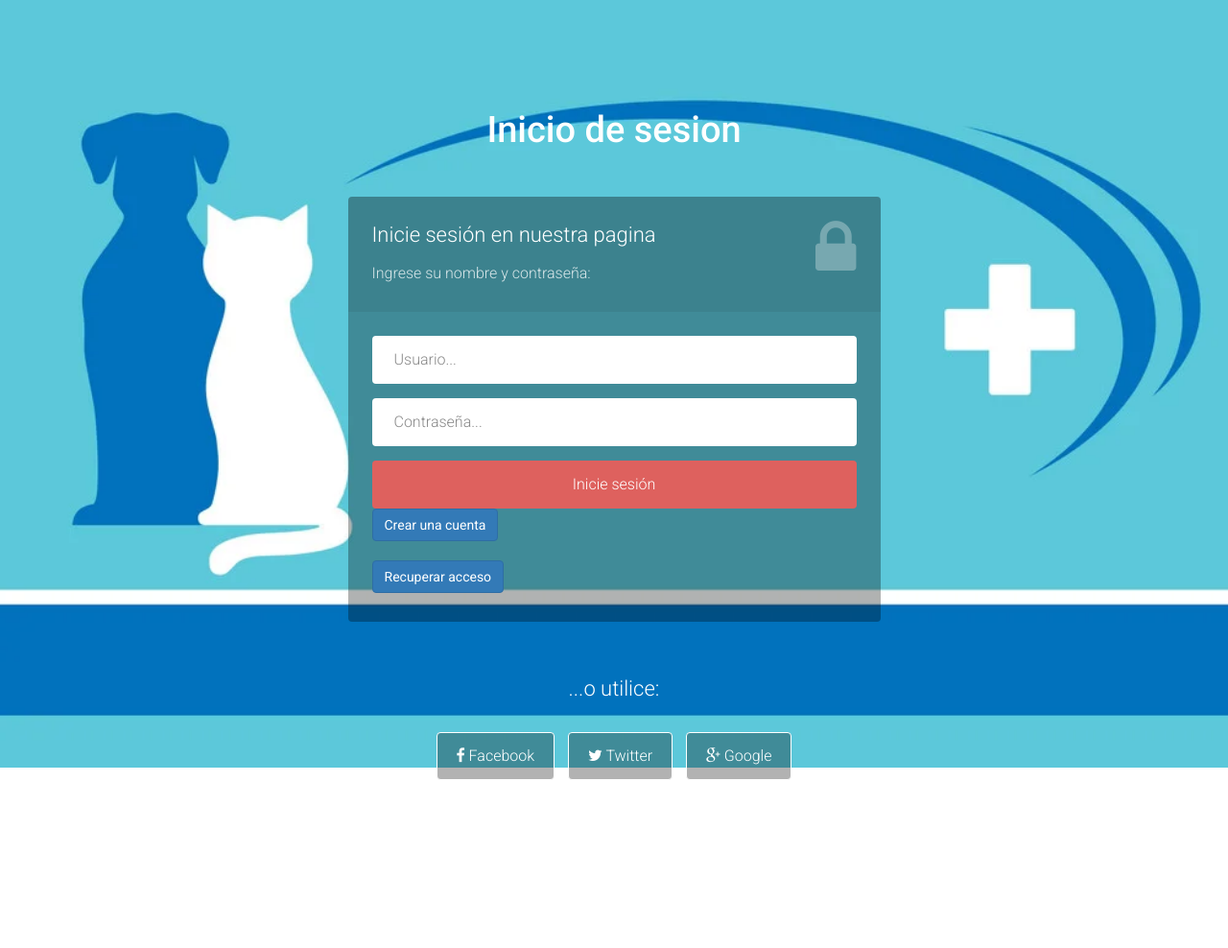
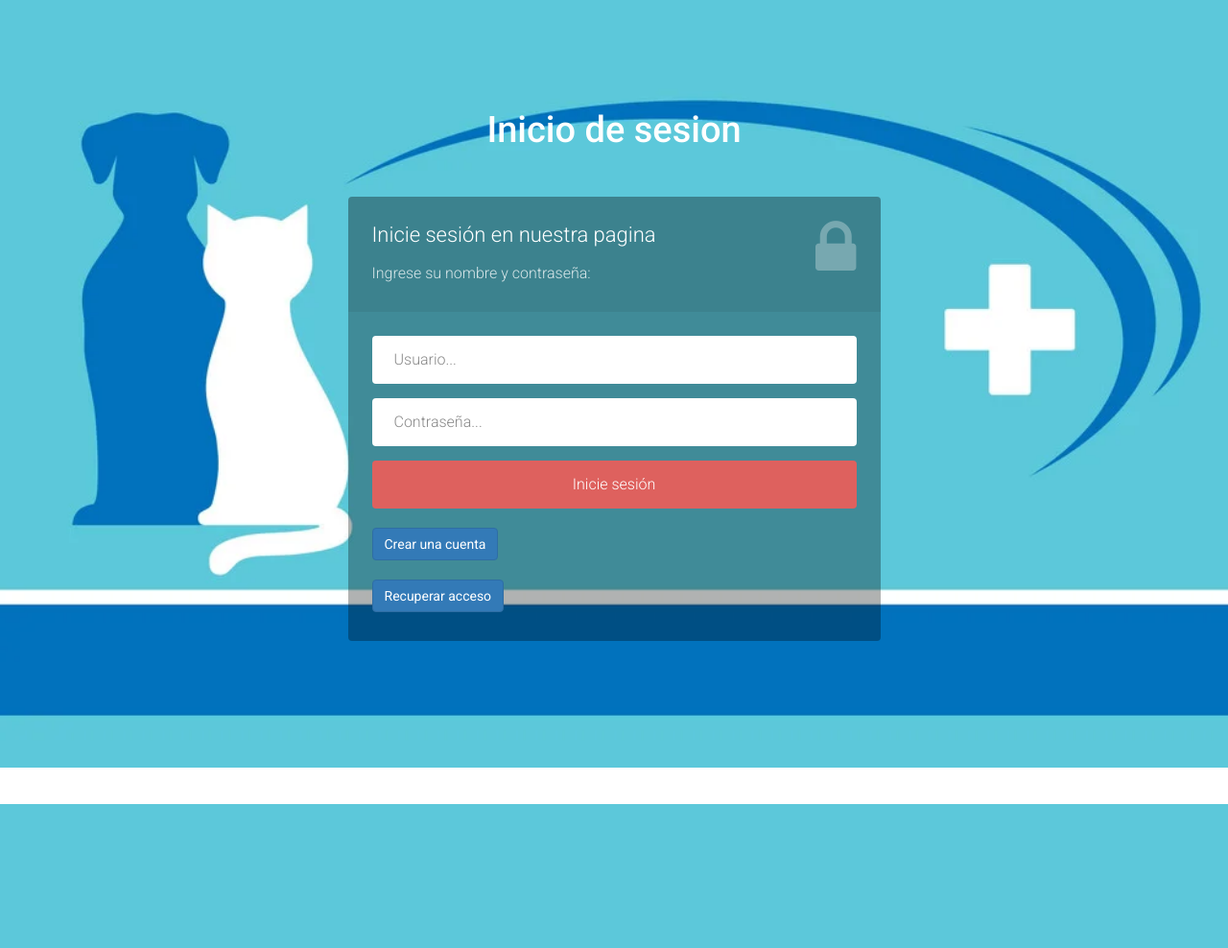
Before and after one commit to dforrester20549/SC-502_Vetcare_Pro, a PHP site: page /View/inicioSesion.php in a window 1280 px wide. Shown: the whole page at 96% size. After the commit the page ends 838 px from the top, so only its background shows below. Run offline with PHP 8.4, Linux system fonts and the light colour scheme.

Commit message:
Summary
Se cambian ciertos aspectos y se agrega un espacio en el boton inicie sesion y crear cuenta

```diff
--- a/Index.php
+++ b/Index.php
@@ -71,7 +71,7 @@
                                     </nav>
                                 </div>
                                 <div class="header-right-btn f-right d-none d-lg-block ml-30">
-                                    <a href="/SC-502_Vetcare_Pro/View/admin.php" class="header-btn">Inicio de Sesión</a>
+                                    <a href="/SC-502_Vetcare_Pro/View/inicioSesion.php" class="header-btn">Inicio de Sesión</a>
                                 </div>
                             </div>
                         </div>
--- a/View/inicioSesion.php
+++ b/View/inicioSesion.php
@@ -63,8 +63,8 @@
                                     <label class="sr-only" for="form-password">Contraseña</label>
                                     <input type="password" name="form-password" placeholder="Contraseña..." class="form-password form-control" id="form-password">
                                 </div>
-                                <button type="submit" class="btn">Inicie sesión</button>
-                                <div class="d-flex align-items-center justify-content-center">
+                                    <button type="submit" class="btn">Inicie sesión</button>
+                                <div class="d-flex align-items-center justify-content-center" style="margin-top: 20px;">
                                     <a class="btn btn-primary w-100 py-8 fs-4 mb-4" href="registrarUsuario.php" style="margin-bottom: 20px;">Crear una cuenta</a>
                                 </div>
                                 <div class="d-flex align-items-center justify-content-between mb-4">
@@ -73,22 +73,6 @@
                                     </div>
                                 </div>
                             </form>
-                        </div>
-                    </div>
-                </div>
-                <div class="row">
-                    <div class="col-sm-6 col-sm-offset-3 social-login">
-                        <h3>...o utilice:</h3>
-                        <div class="social-login-buttons">
-                            <a class="btn btn-link-2" href="https://www.facebook.com/">
-                                <i class="fa fa-facebook"></i> Facebook
-                            </a>
-                            <a class="btn btn-link-2" href="https://x.com/">
-                                <i class="fa fa-twitter"></i> Twitter
-                            </a>
-                            <a class="btn btn-link-2" href="https://myaccount.google.com/">
-                                <i class="fa fa-google-plus"></i> Google
-                            </a>
                         </div>
                     </div>
                 </div>
```
